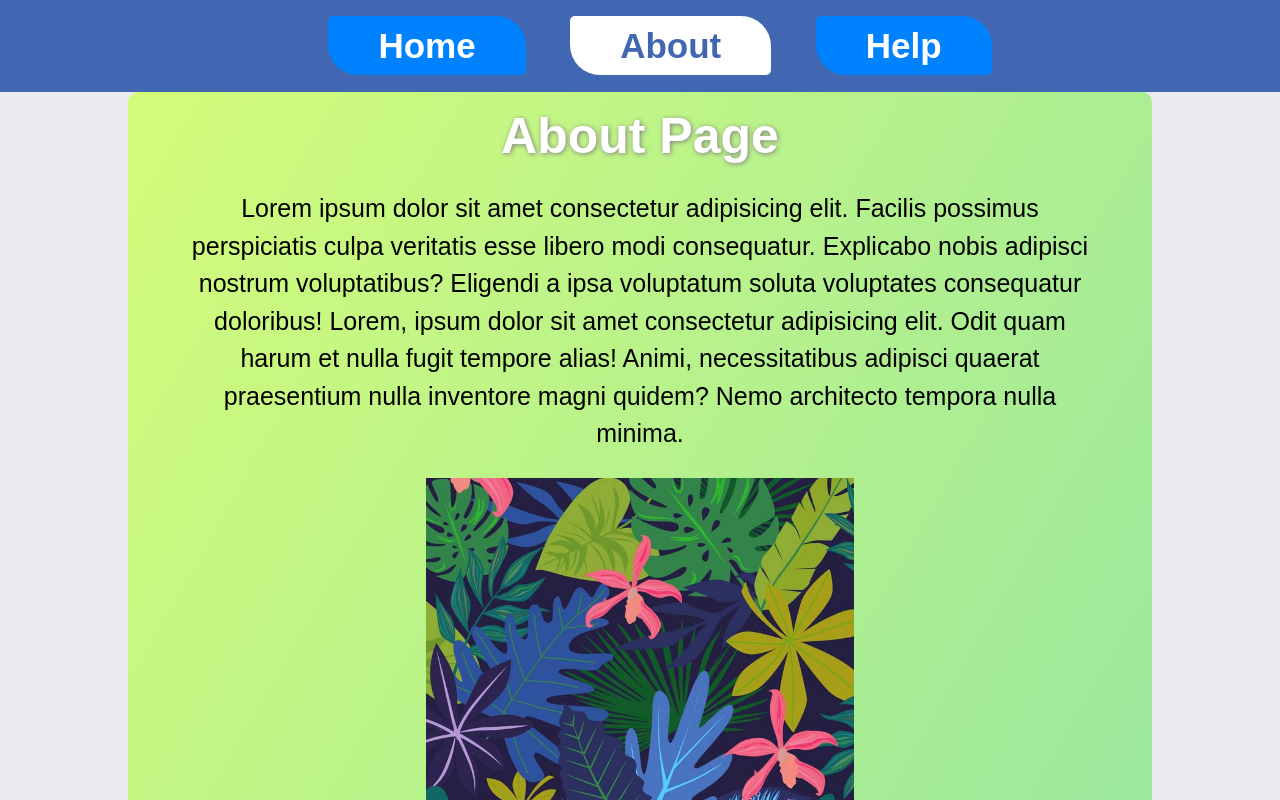
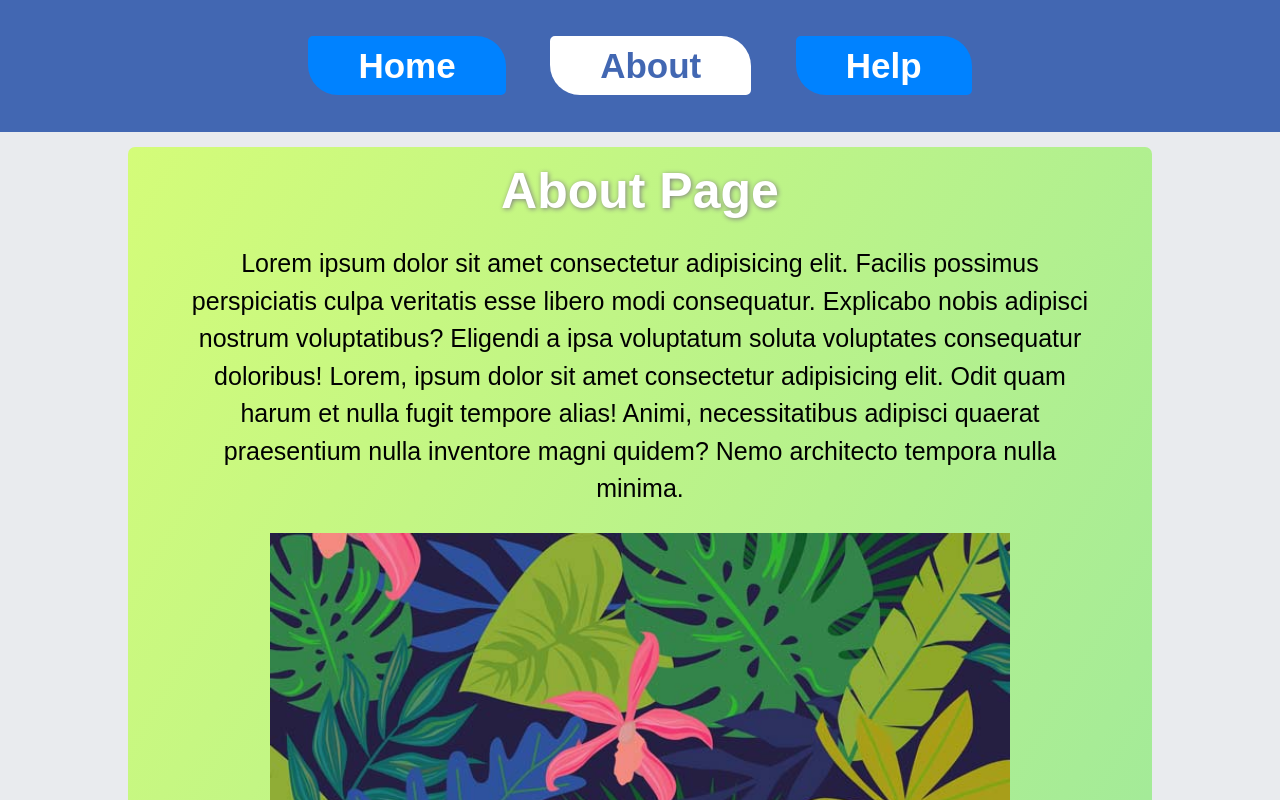
Before and after one commit to ahmed-hefny/Dynamic-taps-, a plain HTML site: page index.html in a window 1280 px wide. Both pictures are taken after a click on the link "About". Shown: the top 800 px of the page. Drawn offline with Linux system fonts and the light colour scheme.

Commit message:
added some changes to the navbar

```diff
--- a/css/style.css
+++ b/css/style.css
@@ -7,21 +7,22 @@ body {
     margin: 0px;
     font-family: Arial, Helvetica, sans-serif;
     background-color: #E9EBEE;
-    height: 100.1vh;
 }
 ul {
     list-style: none;
+    padding: 0px;
 }
 li {
     display: inline-block;
     cursor: pointer;
+    margin: 20px;
+
 }
 a {
     text-decoration: none;
     color: white;
     font-size: 35px;
     padding: 10px 50px;
-    margin: 20px;
     background: #0082FF;
     border-radius: 5px 30px;
     font-weight: bold;
@@ -43,7 +44,8 @@ a:hover{
 }
 .desc-content {
     background-color: white;
-    border-radius: 10px;
+    border-radius: 7px;
+    margin-top: 15px;
     overflow: hidden;
     padding: 10px 50px;
     display: none;
@@ -59,13 +61,14 @@ p {
     font-size: 25px;
 }
 img {
-    height: 550px;
+    width: 80%;
 }
 /* End General style here */
 nav {
     width: 100%;
     background-color: #4267B2;
     padding: 10px;
+    display: flex;
 }
 .content1 {
     color: aliceblue;
--- a/index.html
+++ b/index.html
@@ -7,7 +7,7 @@
     <link rel="stylesheet" href="css/style.css">
 </head>
 <body>
-    <nav class="buttons">
+    <nav>
         <div class="container">
             <ul>
                 <li>
```
